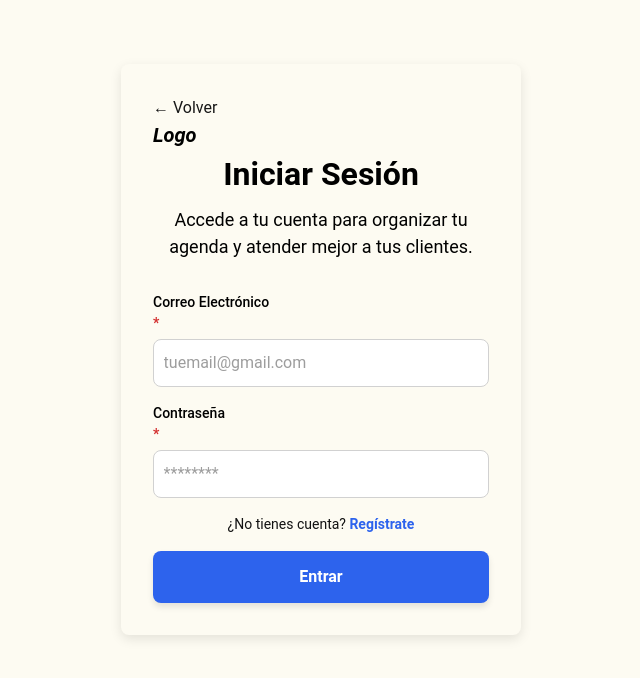
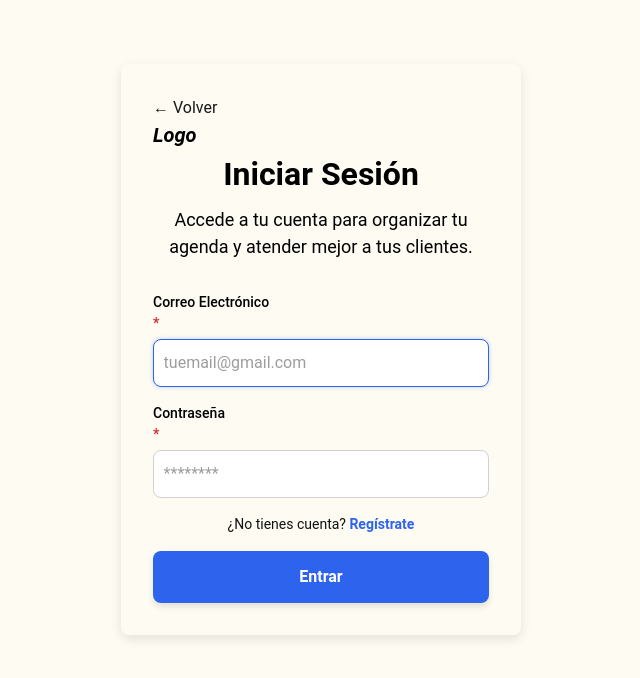
Before and after one commit to arian463/proyectoEquipo2, a Next.js app in the folder proyecto/frontend/app-citas/: page /login in a window 1280 px wide. Shown: the top 678 px of the page, without its empty margins (319-959 px from the left). Built offline with nearby package versions, Linux system fonts and the light colour scheme.

Commit message:
implementacion de foco en input

```diff
--- a/proyecto/frontend/app-citas/src/app/login/page.tsx
+++ b/proyecto/frontend/app-citas/src/app/login/page.tsx
@@ -57,7 +57,7 @@ export default function LoginPage() {
       <form className="login-form">
         <label>
           Correo Electrónico <span className="required">*</span>
-          <input type="email" placeholder="tuemail@gmail.com" />
+          <input type="email" placeholder="tuemail@gmail.com" autoFocus/>
         </label>
 
         <label>
--- a/proyecto/frontend/app-citas/src/app/register/page.tsx
+++ b/proyecto/frontend/app-citas/src/app/register/page.tsx
@@ -13,7 +13,7 @@ export default function RegistroPage() {
       <form className="registro-form">
         <label>
           Nombre Completo <span className="required">*</span>
-          <input type="text" placeholder="juan perez" />
+          <input type="text" placeholder="juan perez" autoFocus/>
         </label>
 
         <label>
```
